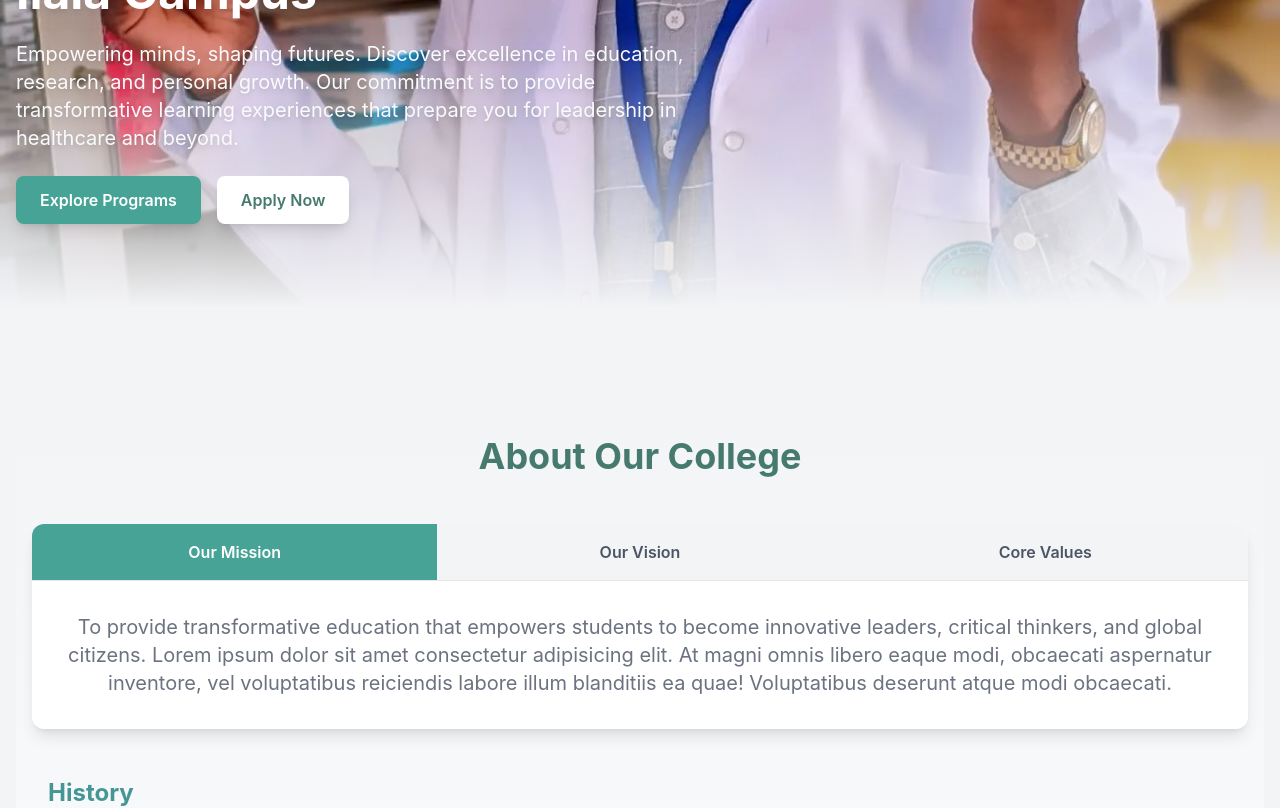
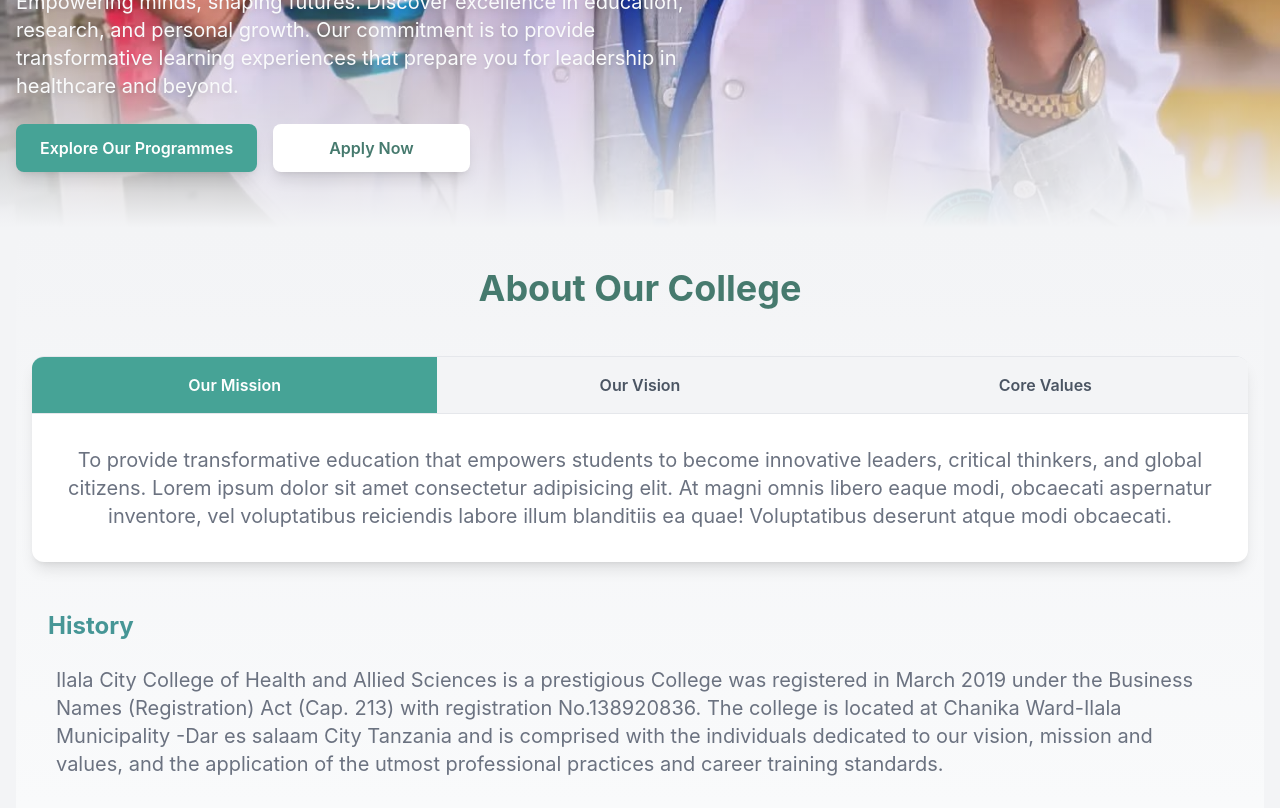
Before and after one commit to supa-modo/Ilala-College-Website, a React (Vite) app: page / in a window 1280 px wide. Shown: the part 380-1188 px from the top of the page. Built offline with nearby package versions, Linux system fonts and the light colour scheme.

Commit message:
Minor adjustments and fixes

```diff
--- a/src/components/AboutUs.jsx
+++ b/src/components/AboutUs.jsx
@@ -59,7 +59,7 @@ export const About = () => {
       initial={{ opacity: 0 }}
       animate={{ opacity: 1 }}
       exit={{ opacity: 0 }}
-      className="min-h-screen bg-gray-50 rounded-t-3xl relative py-8 md:py-16"
+      className="min-h-screen bg-gray-50 rounded-t-3xl relative py-8 md:py-10"
     >
       {/* Top About Us Gradient */}
       <div className="absolute inset-0 bg-gradient-to-t from-transparent via-transparent to-gray-100 pointer-events-none"></div>
@@ -70,7 +70,7 @@ export const About = () => {
         </h2>
 
         {/* Responsive Tabs Section */}
-        <div className="bg-white shadow-lg rounded-xl overflow-hidden mb-8 md:mb-12">
+        <div className="bg-white shadow-lg rounded-xl border-t border-t-gray-200 overflow-hidden mb-8 md:mb-12">
           <div className="flex md:flex-row border-b">
             {Object.keys(tabs).map((tab) => (
               <button
--- a/src/components/Footer.jsx
+++ b/src/components/Footer.jsx
@@ -48,10 +48,18 @@ const Footer = () => {
               </li>
               <li>
                 <a
-                  href="/programs"
+                  href="/programmes"
                   className="text-gray-300 hover:text-white transition"
                 >
-                  Programs
+                  Programmes
+                </a>
+              </li>
+              <li>
+                <a
+                  href="/gallery"
+                  className="text-gray-300 hover:text-white transition"
+                >
+                  Gallery
                 </a>
               </li>
               <li>
--- a/src/components/Navbar.jsx
+++ b/src/components/Navbar.jsx
@@ -55,7 +55,7 @@ const Navbar = () => {
 
   return (
     <nav className="sticky top-0 z-50 bg-white/80 backdrop-blur-md shadow-md">
-      <div className="container mx-auto flex justify-between items-center py-2 px-4 md:p-4">
+      <div className="container mx-auto flex justify-between items-center py-2 md:py-1 px-4 md:px-4">
         {/* Logo and College Name */}
         <div
           className="flex items-center space-x-2 md:space-x-4 hover:cursor-pointer"
--- a/src/pages/Home.jsx
+++ b/src/pages/Home.jsx
@@ -61,7 +61,7 @@ export const Home = () => {
       className="min-h-screen bg-gray-50"
     >
       {/* Responsive Carousel Section */}
-      <div className="relative h-[60vh] sm:h-[50vh] md:h-[60vh] lg:h-[70vh] w-full overflow-hidden">
+      <div className="relative h-[60vh] sm:h-[50vh] md:h-[60vh] lg:h-[63vh] w-full overflow-hidden">
         {carouselImages.map((image, index) => (
           <img
             key={index}
@@ -126,7 +126,7 @@ export const Home = () => {
                 px-6 py-3 rounded-lg hover:bg-secondary transition transform
                 hover:scale-105 shadow-lg"
               >
-                Explore Programs
+                Explore Our Programmes
               </button>
               <button
                 onClick={() =>
@@ -136,7 +136,7 @@ export const Home = () => {
                   )
                 }
                 className="w-full sm:w-auto bg-white text-secondary font-semibold
-                px-6 py-3 rounded-lg hover:bg-gray-100 transition transform
+                px-14 py-3 rounded-lg hover:bg-gray-100 transition transform
                 hover:scale-105 shadow-lg"
               >
                 Apply Now
@@ -148,7 +148,7 @@ export const Home = () => {
 
       {/* Rest of the page on gray-100 background */}
       <div className="bg-gray-100">
-        <div className="container mx-auto px-4 py-8 sm:py-12 md:py-16">
+        <div className="container mx-auto px-4 pb-8 sm:pb-10 md:pb-12">
           <About />
           <hr className="" />
           <Academics />
```
